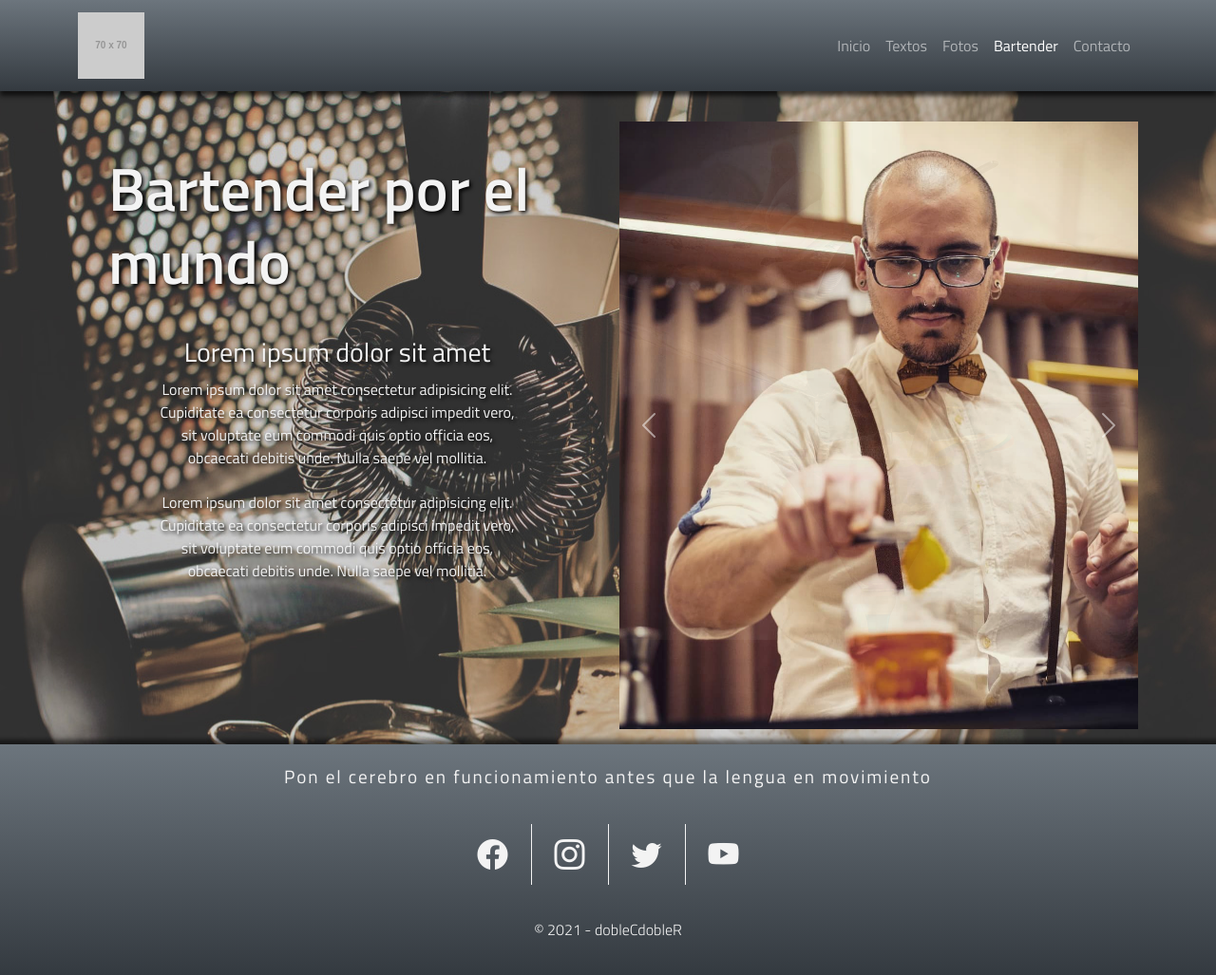
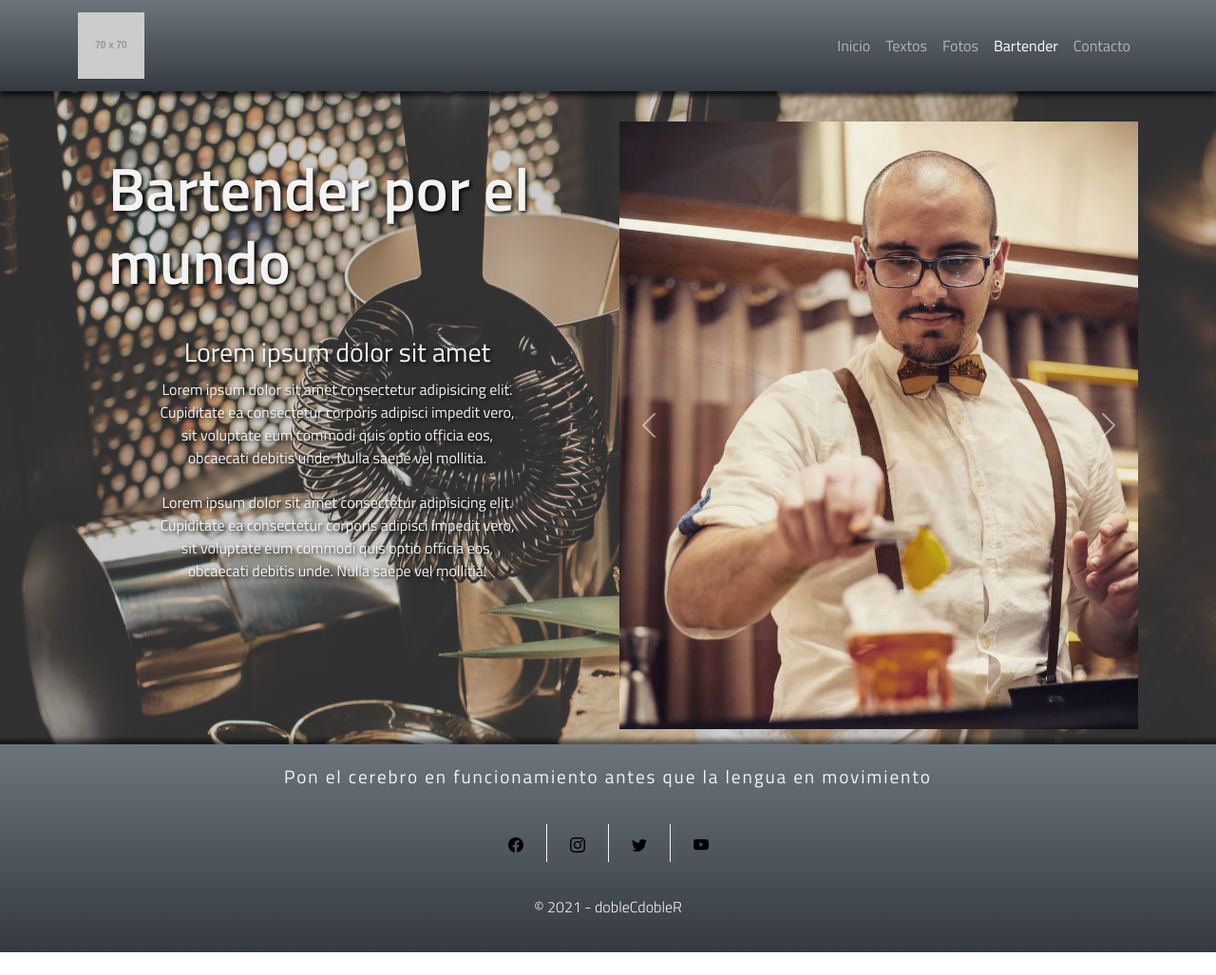
Before and after one commit to dobleCdobleR/mi_repositovio, a website: page html/bar.html in a window 1280 px wide. Shown: the whole page at 95% size. After the commit the page ends 1003 px from the top, so only its background shows below. Drawn offline with nearby package versions, Linux system fonts and the light colour scheme; placeholder pictures from the web are drawn by us.

Commit message:
Correccion de iconos, pasados a svg

```diff
--- a/html/bar.html
+++ b/html/bar.html
@@ -69,10 +69,10 @@
 		<footer>
 			<p>Pon el cerebro en funcionamiento antes que la lengua en movimiento</p>
 			<ul>
-				<li><a href="https://www.facebook.com/dobleCdobleRok"><i class="bi bi-facebook"></i></a></li>
-				<li><a href="https://www.instagram.com/leandromaccarrona/"><i class="bi bi-instagram"></i></a></li>
-				<li><a href="https://twitter.com/dobleCdobleR"><i class="bi bi-twitter"></i></a></li>
-				<li><a href="https://www.youtube.com/channel/UC2y2VB8Zq5dQbPWLur9Yrnw"><i class="bi bi-youtube"></i></a></li>
+				<li><a href="https://www.facebook.com/dobleCdobleRok"><img src="../icon/facebook.svg" alt=""></a></li>
+				<li><a href="https://www.instagram.com/leandromaccarrona/"><img src="../icon/instagram.svg" alt=""></a></li>
+				<li><a href="https://twitter.com/dobleCdobleR"><img src="../icon/twitter.svg" alt=""></a></li>
+				<li><a href="https://www.youtube.com/channel/UC2y2VB8Zq5dQbPWLur9Yrnw"><img src="../icon/youtube.svg" alt=""></a></li>
 			</ul>
 			<p>© 2021 - dobleCdobleR</p>
 		</footer>
--- a/scss/_footer.scss
+++ b/scss/_footer.scss
@@ -27,7 +27,7 @@ footer{
     li:first-of-type{
         border-left: none;
     }
-    i{
+    img{
         padding: 0 0.5em;
         font-size: 2em;
         color: $text-claro;
```
Also changed, not shown: html/contacto.html (+4 -4 lines), html/fotos.html (+4 -4 lines), html/textos.html (+4 -4 lines), index.html (+4 -4 lines), css/style.css, icon/facebook.svg (added), icon/instagram.svg (added), icon/twitter.svg (added), icon/youtube.svg (added).
